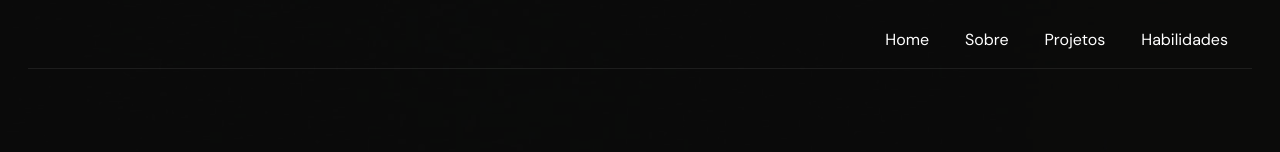
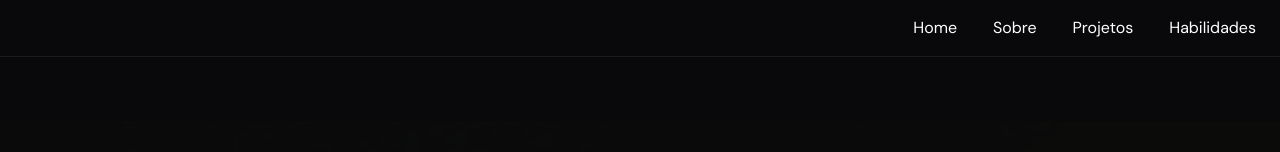
Before and after one commit to matheusOliv23/New-Portfolio, a Next.js app: page / in a window 1280 px wide. Shown: the top 152 px of the page. Built offline with nearby package versions, Linux system fonts and the light colour scheme.

Commit message:
fix: fixing header styles

```diff
--- a/src/components/Hero/styles.ts
+++ b/src/components/Hero/styles.ts
@@ -1,4 +1,4 @@
-export const HeroStyles = `lg:h-[650px] h-auto m-auto flex flex-col lg:gap-32 gap-5 transition-all duration-300 px-7 py-3 bg-no-repeat bg-fixed bg-cover bg-center`
+export const HeroStyles = `lg:h-[650px] h-auto mt-16 flex flex-col lg:gap-32 gap-5 transition-all duration-300 px-7 py-3 bg-no-repeat bg-fixed bg-cover bg-center`
 
 export const ImgContainer = `flex flex-col items-center gap-5`
 
--- a/src/components/Main/index.tsx
+++ b/src/components/Main/index.tsx
@@ -1,5 +1,6 @@
 import About from "../About"
 import Footer from "../Footer"
+import Header from "../Header"
 import Hero from "../Hero"
 import Projects from "../Projects"
 import Skiils from "../Skiils"
@@ -8,6 +9,7 @@ import { skills } from "../Skiils/skillsMock"
 export default function Main() {
   return (
     <>
+      <Header />
       <Hero />
       <About />
       <Projects />
```
